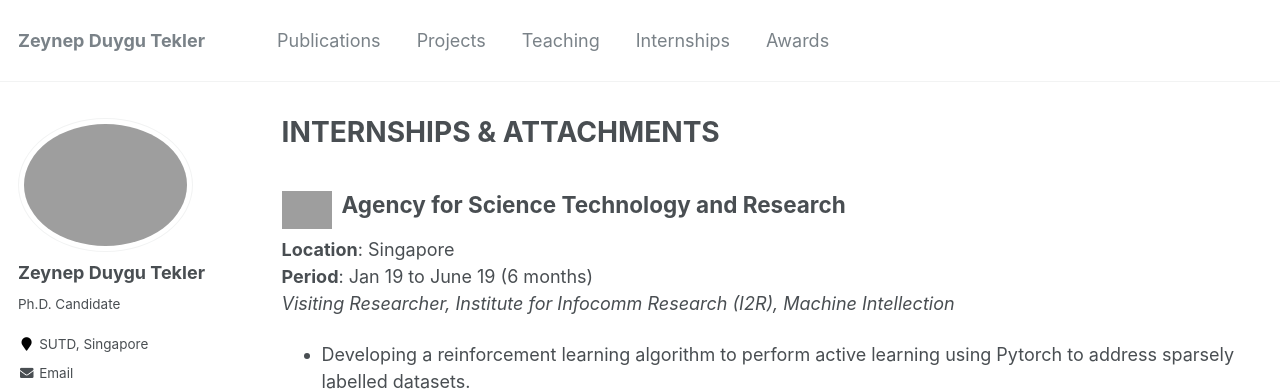
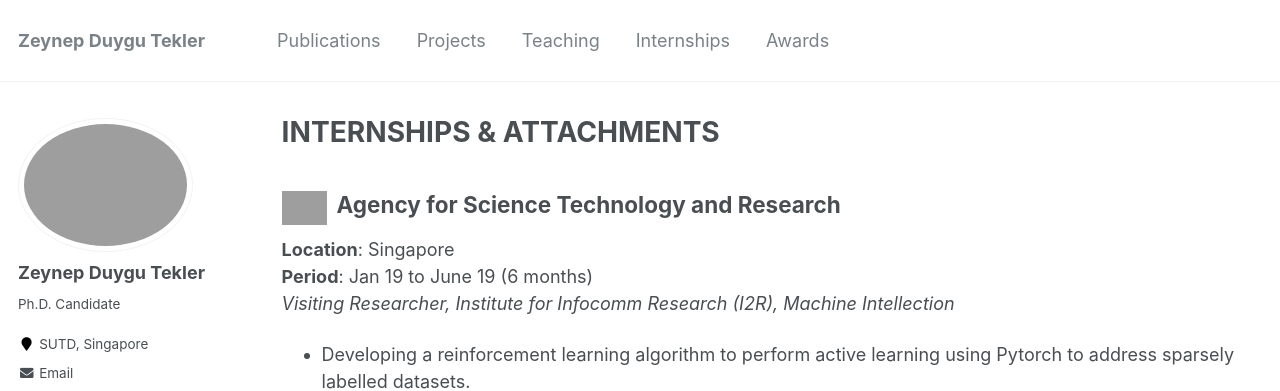
Before and after one commit to zeynepduygutekler/zeynepduygutekler.github.io, a Jekyll site: the page built from _pages/internships.md, in a window 1280 px wide. Shown: the top 391 px of the page. Built offline with Jekyll 4.4.1, drawn with Linux system fonts in a browser that asks for light colours; some web fonts are replaced; grey boxes are pictures that could not be loaded.

Commit message:
internships edited2

```diff
--- a/_pages/internships.md
+++ b/_pages/internships.md
@@ -6,7 +6,7 @@ author_profile: true
 ---
 
 <div>
-<img align="left" width="50" height="50" src="/images/astar.png" style="margin-right: 10px">
+<img align="left" width="45" height="45" src="/images/astar.png" style="margin-right: 10px">
 <h2>
 Agency for Science Technology and Research
 </h2>
```
